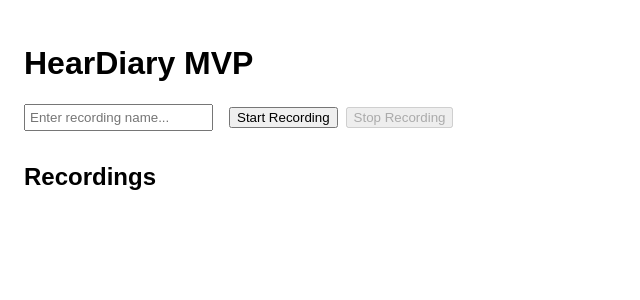
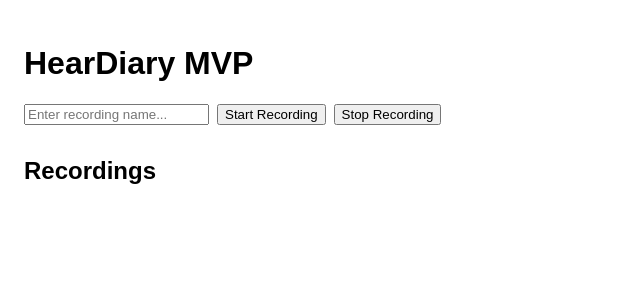
Before and after one commit to HearDiary/heardiary-app, a React app in the folder src/: page / in a window 1280 px wide. Shown: the top 300 px of the page, without its empty margins (0-640 px from the left). Built offline with nearby package versions, Linux system fonts and the light colour scheme; the HTML template or start-up script is replaced by a standard one.

Commit message:
Update main.tsx

```diff
--- a/src/main.tsx
+++ b/src/main.tsx
@@ -1,18 +1,17 @@
 // main.tsx
-import React, { useState, useEffect, useRef } from 'react';
+import React, { useState, useRef } from 'react';
 import ReactDOM from 'react-dom/client';
 
 const App = () => {
   const [recordings, setRecordings] = useState<{ name: string; url: string }[]>([]);
   const [recordingName, setRecordingName] = useState('');
-  const [isRecording, setIsRecording] = useState(false);
   const mediaRecorderRef = useRef<MediaRecorder | null>(null);
   const audioChunksRef = useRef<Blob[]>([]);
 
   const startRecording = async () => {
     try {
       const stream = await navigator.mediaDevices.getUserMedia({ audio: true });
-      const mediaRecorder = new MediaRecorder(stream, { mimeType: 'audio/webm' });
+      const mediaRecorder = new MediaRecorder(stream);
       mediaRecorderRef.current = mediaRecorder;
       audioChunksRef.current = [];
 
@@ -25,25 +24,23 @@ const App = () => {
       mediaRecorder.onstop = () => {
         const audioBlob = new Blob(audioChunksRef.current, { type: 'audio/webm' });
         const audioUrl = URL.createObjectURL(audioBlob);
-        setRecordings(prev => [
-          ...prev,
-          { name: recordingName || 'Untitled', url: audioUrl }
-        ]);
+        setRecordings(prev => [...prev, { name: recordingName || 'Untitled', url: audioUrl }]);
         setRecordingName('');
+
+        // Uvoľnenie mikrofónu
+        stream.getTracks().forEach(track => track.stop());
       };
 
       mediaRecorder.start();
-      setIsRecording(true);
     } catch (error) {
       console.error('Error accessing microphone:', error);
-      alert('Microphone access denied or not available.');
+      alert('Please allow microphone access to record audio.');
     }
   };
 
   const stopRecording = () => {
-    if (mediaRecorderRef.current && isRecording) {
+    if (mediaRecorderRef.current) {
       mediaRecorderRef.current.stop();
-      setIsRecording(false);
     }
   };
 
@@ -51,15 +48,15 @@ const App = () => {
     <div style={{ padding: '1rem', fontFamily: 'Arial' }}>
       <h1>HearDiary MVP</h1>
       <input
+        type="text"
         placeholder="Enter recording name..."
         value={recordingName}
-        onChange={(e) => setRecordingName(e.target.value)}
-        style={{ marginRight: '1rem', padding: '0.25rem' }}
+        onChange={e => setRecordingName(e.target.value)}
       />
-      <button onClick={startRecording} disabled={isRecording} style={{ marginRight: '0.5rem' }}>
+      <button onClick={startRecording} style={{ marginLeft: '0.5rem' }}>
         Start Recording
       </button>
-      <button onClick={stopRecording} disabled={!isRecording}>
+      <button onClick={stopRecording} style={{ marginLeft: '0.5rem' }}>
         Stop Recording
       </button>
 
@@ -67,7 +64,8 @@ const App = () => {
       <ul>
         {recordings.map((rec, index) => (
           <li key={index}>
-            <strong>{rec.name}</strong> – <audio controls src={rec.url} />
+            <strong>{rec.name}</strong> –{' '}
+            <audio controls src={rec.url} preload="auto" />
           </li>
         ))}
       </ul>
```
